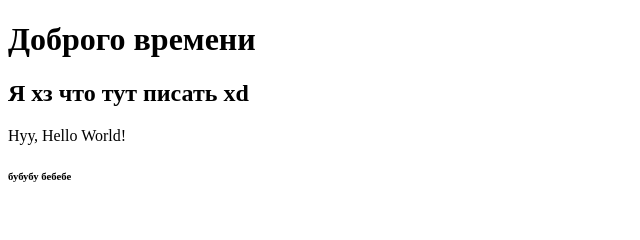
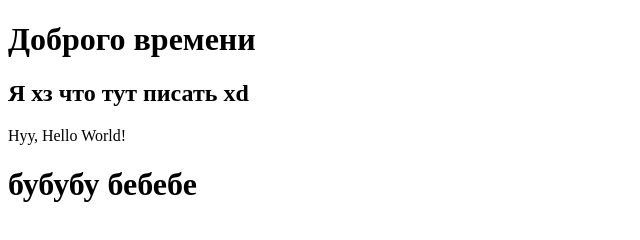
Before and after one commit to dehasher1488-prog/my-first-site, a plain HTML site: page index.html in a window 1280 px wide. Shown: the whole page, without its empty margins (0-640 px from the left). Drawn offline with Linux system fonts and the light colour scheme.

Commit message:
Update index.html

```diff
--- a/index.html
+++ b/index.html
@@ -8,5 +8,5 @@
     <h1>Доброго времени</h1>
     <h2>Я хз что тут писать xd</h2>
     <p>Нуу, Hello World!</p>
-    <h6>бубубу бебебе</h6>
+    <h1>бубубу бебебе</h6>
 </body>
```
